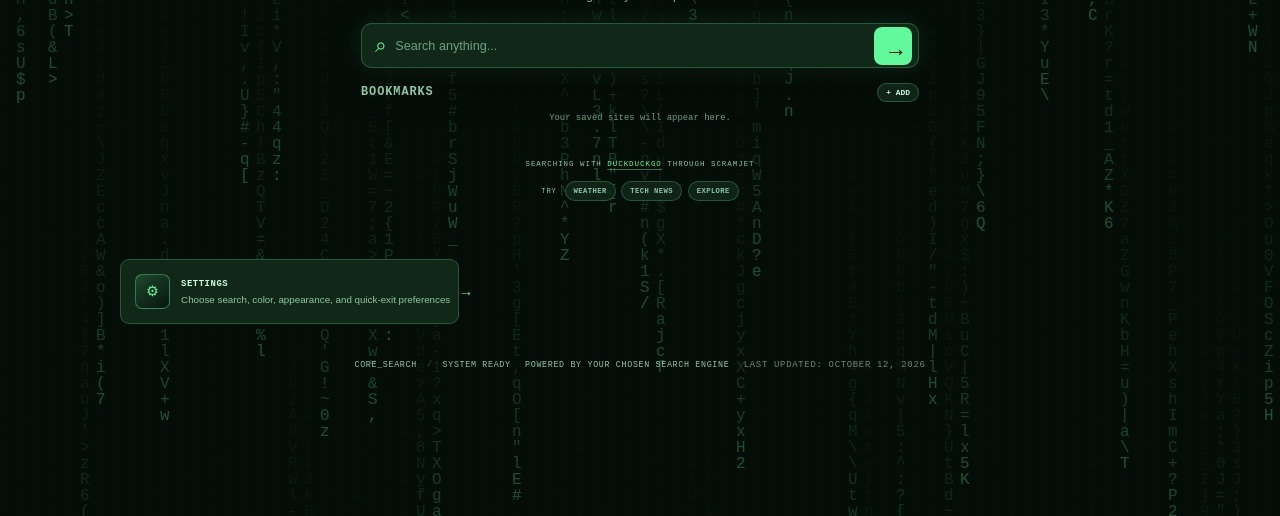
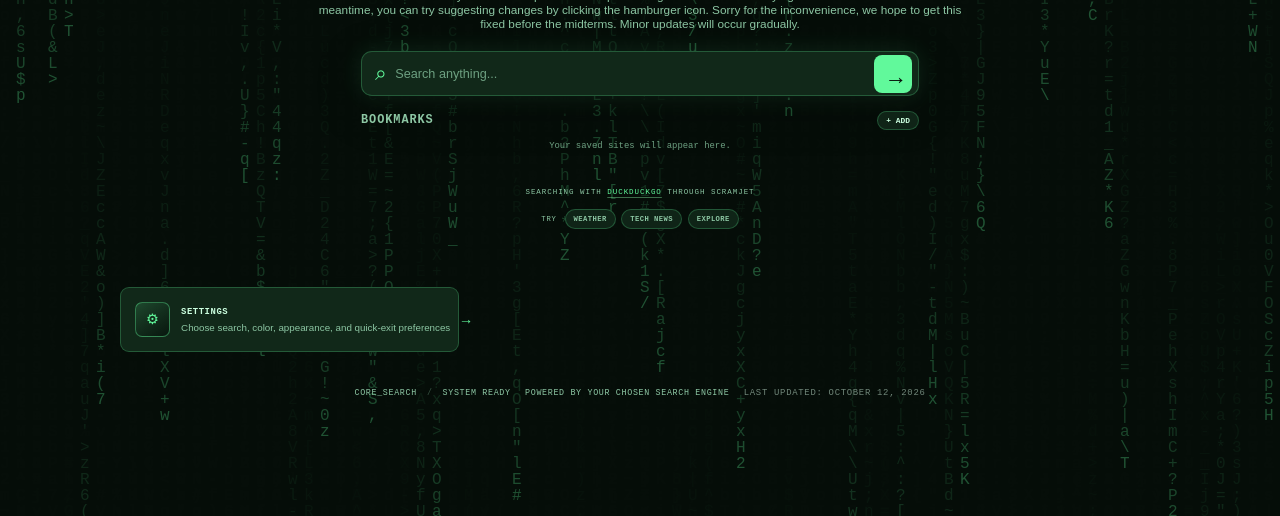
Before and after one commit to four-4444z/automatic-spoon, a website: page main.html in a window 1280 px wide. Shown: the part 284-800 px from the top of the page. Drawn offline with Linux system fonts and the light colour scheme; no server answers.

Commit message:
Update files with new changes.

```diff
--- a/main.html
+++ b/main.html
@@ -46,7 +46,7 @@
       <div class="search-orb" aria-hidden="true"><span>&gt;_</span></div>
       <p class="search-kicker"><span class="online-indicator"></span> SYSTEM ONLINE <span class="kicker-divider">/</span> PRIVATE SEARCH</p>
       <h1 id="search-title">CORE<span>_</span>SEARCH</h1>
-      <p class="search-description">Your gateway to the open web.</p>
+      <p class="search-description">This service is currently under development. It isn't performing at its best. We are trying to address this issue. In the meantime, you can try suggesting changes by clicking the hamburger icon. Sorry for the inconvenience, we hope to get this fixed before the midterms. Minor updates will occur gradually.</p>
 
       <form class="search-form" id="search-form" role="search">
         <label class="sr-only" for="search-query">Search the web</label>
```
